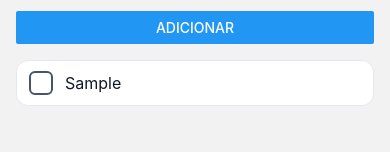
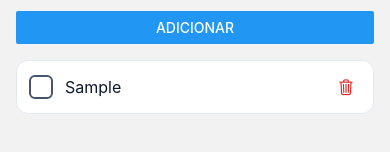
Before and after one commit to DevGoulart/Traveler-s_Backpack, a React Native app: screen /ToDo in a window 390 px wide. Both pictures are taken after typing "Sample" into the empty fields and a click on the button "ADICIONAR". Shown: the part 154-306 px from the top of the page. Built offline with nearby package versions, Linux system fonts and the light colour scheme.

Commit message:
Add Delete ToDoScreen

```diff
--- a/src/screens/TodoScreen.js
+++ b/src/screens/TodoScreen.js
@@ -1,5 +1,6 @@
 import { useState } from 'react';
 import { View, TextInput, Button, FlatList, Text, Pressable, StyleSheet } from 'react-native';
+import { Ionicons } from '@expo/vector-icons';
 
 export default function TodoScreen() {
   const [task, setTask] = useState('');
@@ -24,6 +25,10 @@ export default function TodoScreen() {
     );
   };
 
+  const deleteTask = (id) => {
+    setList(list.filter((item) => item.id !== id));
+  };
+
   return (
     <View style={styles.container}>
       <TextInput
@@ -39,7 +44,8 @@ export default function TodoScreen() {
         keyExtractor={(item) => item.id}
         contentContainerStyle={styles.list}
         renderItem={({ item }) => (
-          <Pressable style={styles.item} onPress={() => toggleTask(item.id)}>
+          <View style={styles.item}>
+            <Pressable style={styles.itemMain} onPress={() => toggleTask(item.id)}>
               <View style={[styles.checkbox, item.completed && styles.checkboxChecked]}>
                 {item.completed ? <Text style={styles.checkboxMark}>✓</Text> : null}
               </View>
@@ -47,6 +53,16 @@ export default function TodoScreen() {
                 {item.text}
               </Text>
             </Pressable>
+
+            <Pressable
+              onPress={() => deleteTask(item.id)}
+              style={styles.deleteButton}
+              accessibilityRole="button"
+              accessibilityLabel="Excluir tarefa"
+            >
+              <Ionicons name="trash-outline" size={18} color="#dc2626" />
+            </Pressable>
+          </View>
         )}
       />
     </View>
@@ -73,13 +89,18 @@ const styles = StyleSheet.create({
   item: {
     flexDirection: 'row',
     alignItems: 'center',
-    gap: 12,
     paddingVertical: 10,
     paddingHorizontal: 12,
     borderWidth: 1,
     borderColor: '#e2e8f0',
     borderRadius: 12,
     backgroundColor: '#fff',
+  },
+  itemMain: {
+    flex: 1,
+    flexDirection: 'row',
+    alignItems: 'center',
+    gap: 12,
   },
   checkbox: {
     width: 24,
@@ -108,4 +129,9 @@ const styles = StyleSheet.create({
     textDecorationLine: 'line-through',
     color: '#94a3b8',
   },
+  deleteButton: {
+    marginLeft: 10,
+    padding: 6,
+    borderRadius: 8,
+  },
 });
```
Lines whose indentation alone changed are shown as unchanged.
